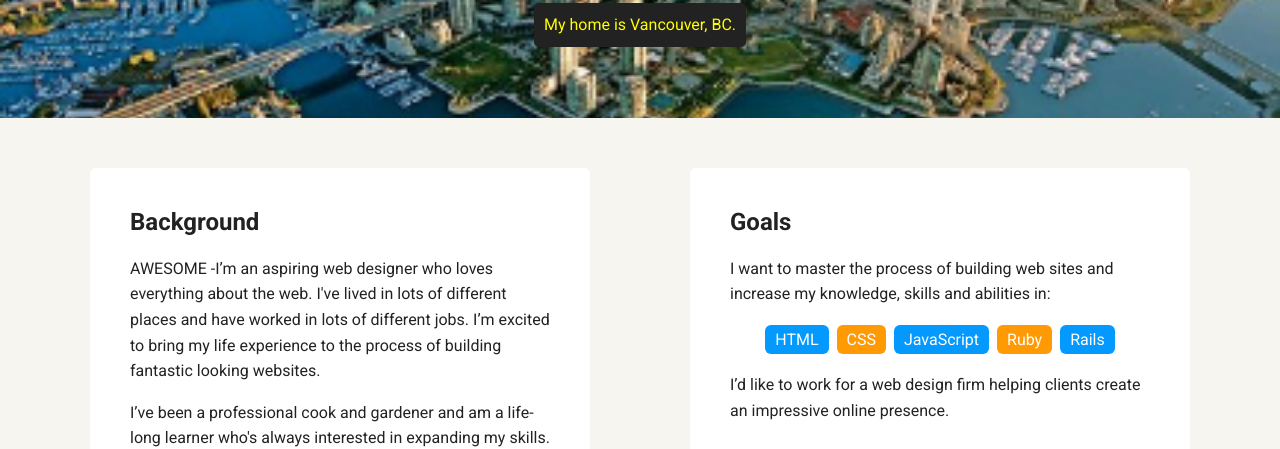
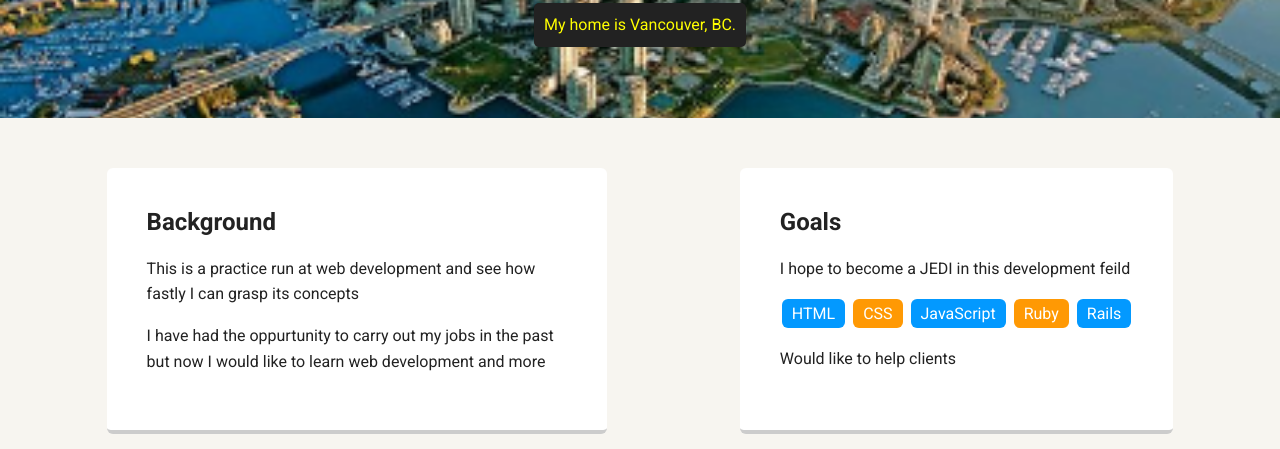
Before and after one commit to hsg0/github, a plain HTML site: page portfolio_update_v1 2 2/index.html in a window 1280 px wide. Shown: the part 352-801 px from the top of the page. Drawn offline with Linux system fonts and the light colour scheme; a web font is replaced by a local one.

Commit message:
Add files via upload

```diff
--- a/portfolio_update_v1 2 2/index.html
+++ b/portfolio_update_v1 2 2/index.html
@@ -26,13 +26,13 @@
     <main class="flex">
       <div class="card">
         <h2>Background</h2>
-        <p>AWESOME -I’m an aspiring web designer who loves everything about the web. I've lived in lots of different places and have worked in lots of different jobs. I’m excited to bring my life experience to the process of building fantastic looking websites.</p>
-        <p>I’ve been a professional cook and gardener and am a life-long learner who's always interested in expanding my skills.</p>
+        <p>This is a practice run at web development and see how fastly I can grasp its concepts</p>
+        <p>I have had the oppurtunity to carry out my jobs in the past but now I would like to learn web development and more</p>
       </div>
 
       <div class="card">
         <h2>Goals</h2>
-        <p>I want to master the process of building web sites and increase my knowledge, skills and abilities in:</p>
+        <p>I hope to become a JEDI in this development feild</p>
         <ul class="skills">
           <li>HTML</li>
           <li>CSS</li>
@@ -40,7 +40,7 @@
           <li>Ruby</li>
           <li>Rails</li>
         </ul>
-        <p>I’d like to work for a web design firm helping clients create an impressive online presence.</p>
+        <p>Would like to help clients </p>
       </div>
 
     </main>
```
Also changed, not shown: portfolio_update_v1 2 2/styles.css (line endings or trailing spaces).
